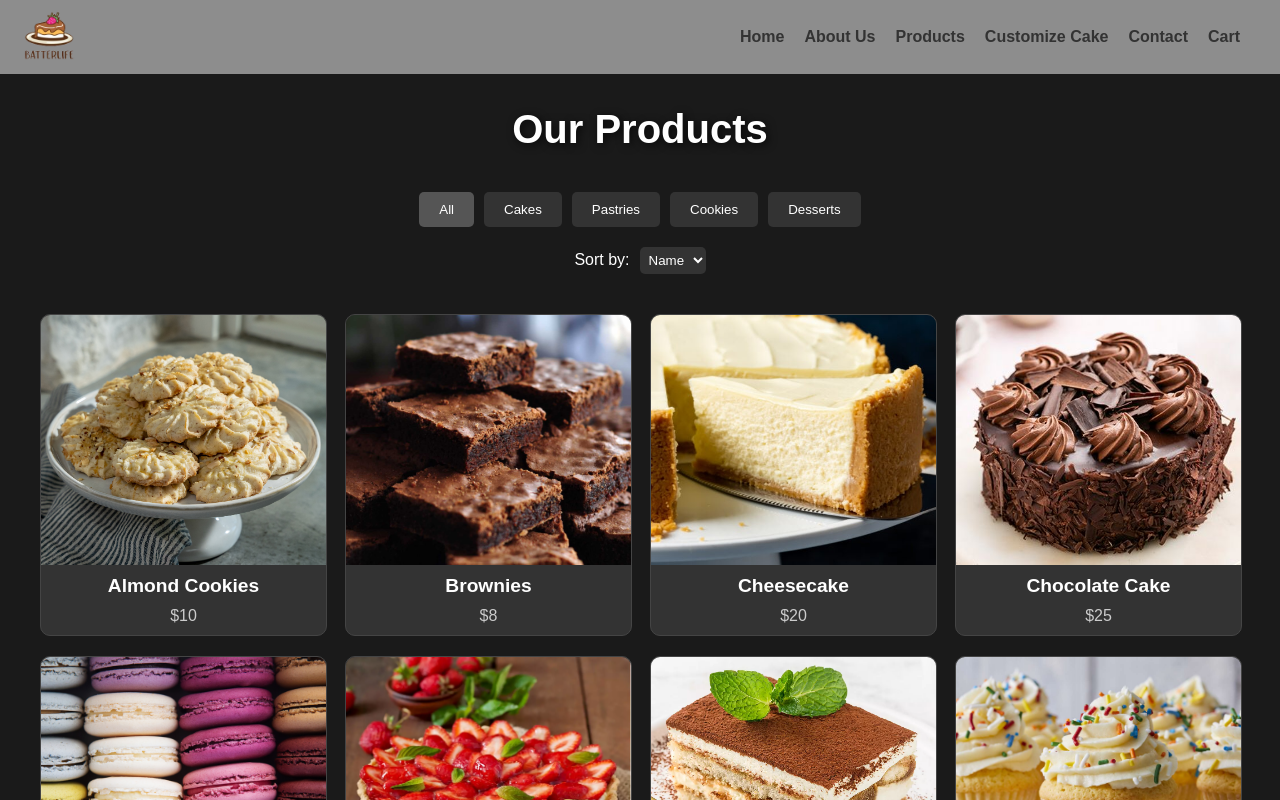
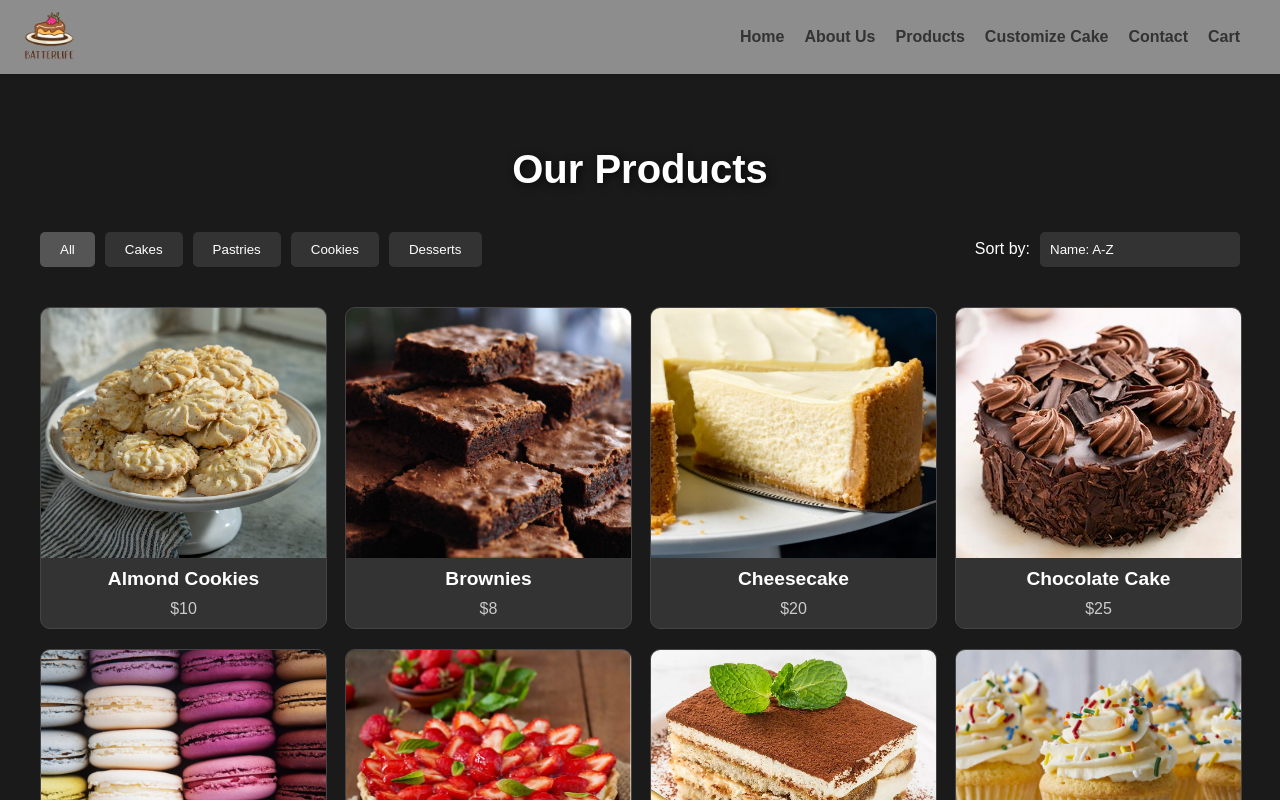
Before and after one commit to AndraSmarandache/batterlife, a React (Create React App) app: page /products in a window 1280 px wide. Shown: the top 800 px of the page. Built offline with nearby package versions, Linux system fonts and the light colour scheme.

Commit message:
Page header changes

```diff
--- a/src/components/Products.css
+++ b/src/components/Products.css
@@ -1,5 +1,5 @@
 .products-page {
-  padding-top: 80px;
+  padding-top: 120px;
   padding-left: 20px;
   padding-right: 20px;
   color: white;
@@ -14,11 +14,20 @@ h1 {
   text-shadow: 2px 2px 8px rgba(0, 0, 0, 0.7);
 }
 
+.filters-container {
+  display: flex;
+  justify-content: space-between;
+  align-items: center;
+  margin-bottom: 20px;
+  padding: 0 20px;
+  flex-wrap: wrap;
+  gap: 10px;
+}
+
 .category-filters {
   display: flex;
-  justify-content: center;
   gap: 10px;
-  margin-bottom: 20px;
+  flex-wrap: wrap;
 }
 
 .category-filters button {
@@ -41,21 +50,94 @@ h1 {
 }
 
 .sort-filters {
-  text-align: center;
-  margin-bottom: 20px;
+  position: relative;
+  display: flex;
+  align-items: center;
+  gap: 10px;
 }
 
 .sort-filters label {
-  margin-right: 10px;
+  font-size: 1rem;
+  color: white;
 }
 
 .sort-filters select {
-  padding: 5px;
+  padding: 10px;
+  border: none;
   border-radius: 5px;
   background-color: #333;
   color: white;
+  cursor: pointer;
+  appearance: none;
+  -webkit-appearance: none;
+  -moz-appearance: none;
+  width: 200px;
+  transition: background-color 0.3s ease, color 0.3s ease;
+}
+
+.sort-filters select:hover {
+  background-color: #444;
+}
+
+.sort-filters select option {
+  background-color: #333;
+  color: white;
+}
+
+.sort-filters select option:hover {
+  background-color: rgb(216, 66, 66);
+  color: white;
+}
+
+.sort-icon {
+  display: none;
+  font-size: 1.5rem;
+  color: white;
+  cursor: pointer;
+}
+
+.sort-dropdown-mobile {
+  display: none;
+  position: absolute;
+  top: 40px;
+  right: 0;
+  background-color: #333;
+  border-radius: 5px;
+  padding: 10px;
+  z-index: 1000;
+  box-shadow: 0 4px 10px rgba(0, 0, 0, 0.5);
+}
+
+.sort-dropdown-mobile button {
+  display: block;
+  width: 100%;
+  padding: 10px;
+  margin: 5px 0;
+  background-color: #444;
   border: none;
+  color: white;
+  border-radius: 5px;
   cursor: pointer;
+  transition: background-color 0.3s ease;
+}
+
+.sort-dropdown-mobile button:hover {
+  background-color: rgb(216, 66, 66);
+}
+
+@media (max-width: 768px) {
+  .sort-filters label,
+  .sort-filters select {
+    display: none;
+  }
+
+  .sort-icon {
+    display: block;
+  }
+
+  .sort-dropdown-mobile {
+    display: block;
+  }
 }
 
 .product-list {
--- a/src/components/Products.js
+++ b/src/components/Products.js
@@ -1,10 +1,12 @@
 import React, { useState } from 'react';
+import { FaSort } from 'react-icons/fa';
 import './Products.css';
 
 function Products() {
   const [selectedCategory, setSelectedCategory] = useState('all');
   const [selectedProduct, setSelectedProduct] = useState(null);
-  const [sortBy, setSortBy] = useState('name');
+  const [sortBy, setSortBy] = useState('name-asc');
+  const [isSortOpen, setIsSortOpen] = useState(false);
 
   const categories = [
     { id: 'all', name: 'All' },
@@ -30,8 +32,10 @@ function Products() {
     : products.filter(product => product.category === selectedCategory);
 
   const sortedProducts = [...filteredProducts].sort((a, b) => {
-    if (sortBy === 'name') return a.name.localeCompare(b.name);
-    if (sortBy === 'price') return a.price - b.price;
+    if (sortBy === 'name-asc') return a.name.localeCompare(b.name);
+    if (sortBy === 'name-desc') return b.name.localeCompare(a.name);
+    if (sortBy === 'price-asc') return a.price - b.price;
+    if (sortBy === 'price-desc') return b.price - a.price;
     return 0;
   });
 
@@ -43,6 +47,7 @@ function Products() {
     <div className="products-page">
       <h1>Our Products</h1>
 
+      <div className="filters-container">
         <div className="category-filters">
           {categories.map(category => (
             <button
@@ -58,9 +63,23 @@ function Products() {
         <div className="sort-filters">
           <label>Sort by:</label>
           <select value={sortBy} onChange={(e) => setSortBy(e.target.value)}>
-          <option value="name">Name</option>
-          <option value="price">Price</option>
+            <option value="name-asc">Name: A-Z</option>
+            <option value="name-desc">Name: Z-A</option>
+            <option value="price-asc">Price: Low to High</option>
+            <option value="price-desc">Price: High to Low</option>
           </select>
+          <div className="sort-icon" onClick={() => setIsSortOpen(!isSortOpen)}>
+            <FaSort />
+          </div>
+          {isSortOpen && (
+            <div className="sort-dropdown-mobile">
+              <button onClick={() => { setSortBy('name-asc'); setIsSortOpen(false); }}>Name: A-Z</button>
+              <button onClick={() => { setSortBy('name-desc'); setIsSortOpen(false); }}>Name: Z-A</button>
+              <button onClick={() => { setSortBy('price-asc'); setIsSortOpen(false); }}>Price: Low to High</button>
+              <button onClick={() => { setSortBy('price-desc'); setIsSortOpen(false); }}>Price: High to Low</button>
+            </div>
+          )}
+        </div>
       </div>
 
       <div className="product-list">
```
Lines whose indentation alone changed are shown as unchanged.
